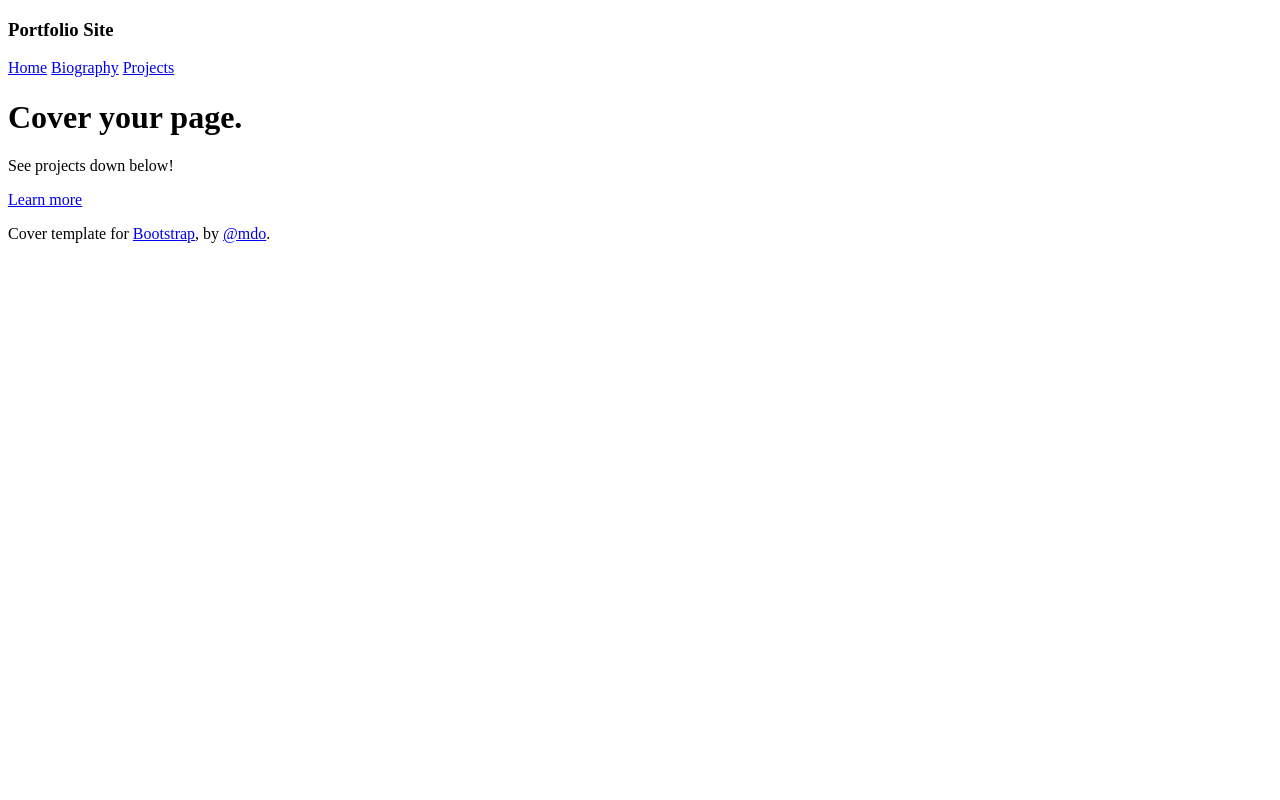
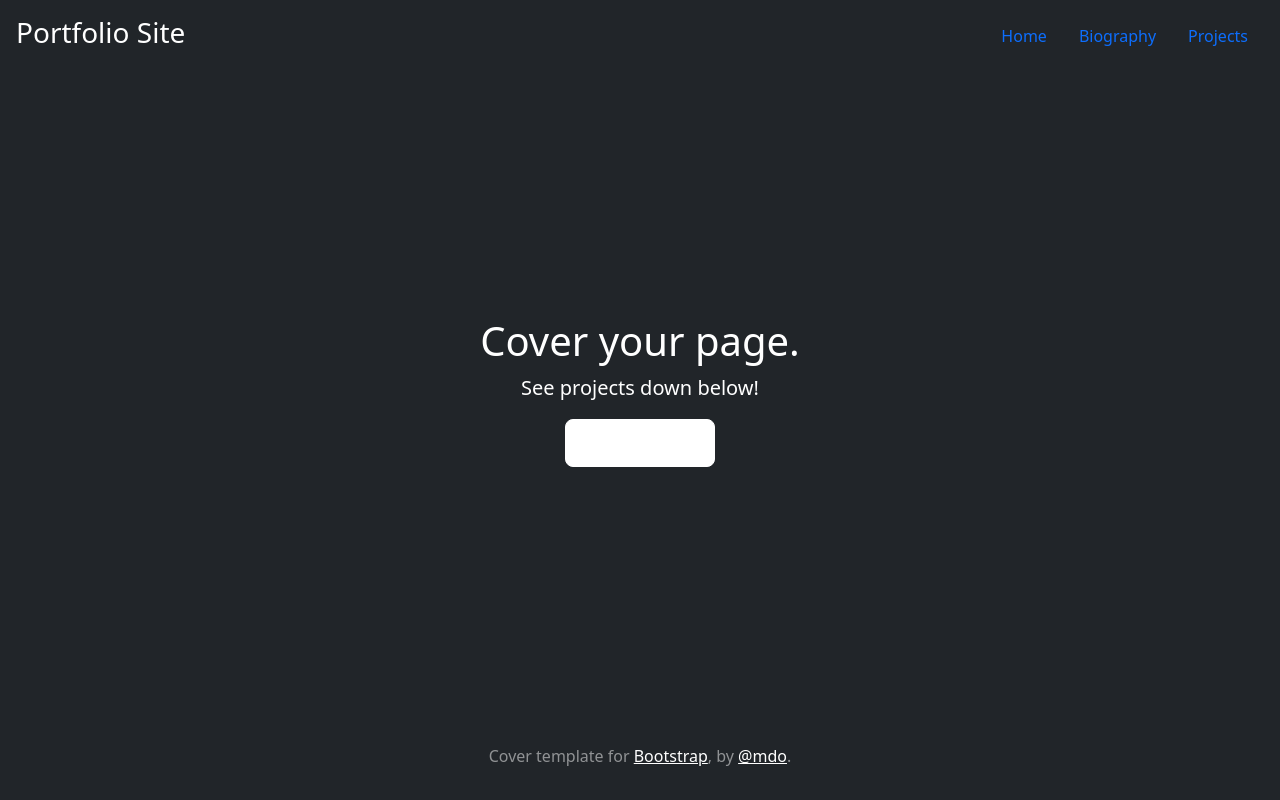
Before and after one commit to henrynvu/Portfolio, a plain HTML site: page Code/index.html in a window 1280 px wide. Drawn offline with nearby package versions, Linux system fonts and the light colour scheme.

Commit message:
Update index.html

```diff
--- a/Code/index.html
+++ b/Code/index.html
@@ -13,7 +13,7 @@
 
 
     <!-- Bootstrap core CSS -->
-    <link href="cover.css" rel="stylesheet">
+    <link href="https://cdn.jsdelivr.net/npm/bootstrap@5.2.0/dist/css/bootstrap.min.css" rel="stylesheet" crossorigin="anonymous">
 
     <style>
       .bd-placeholder-img {
```
